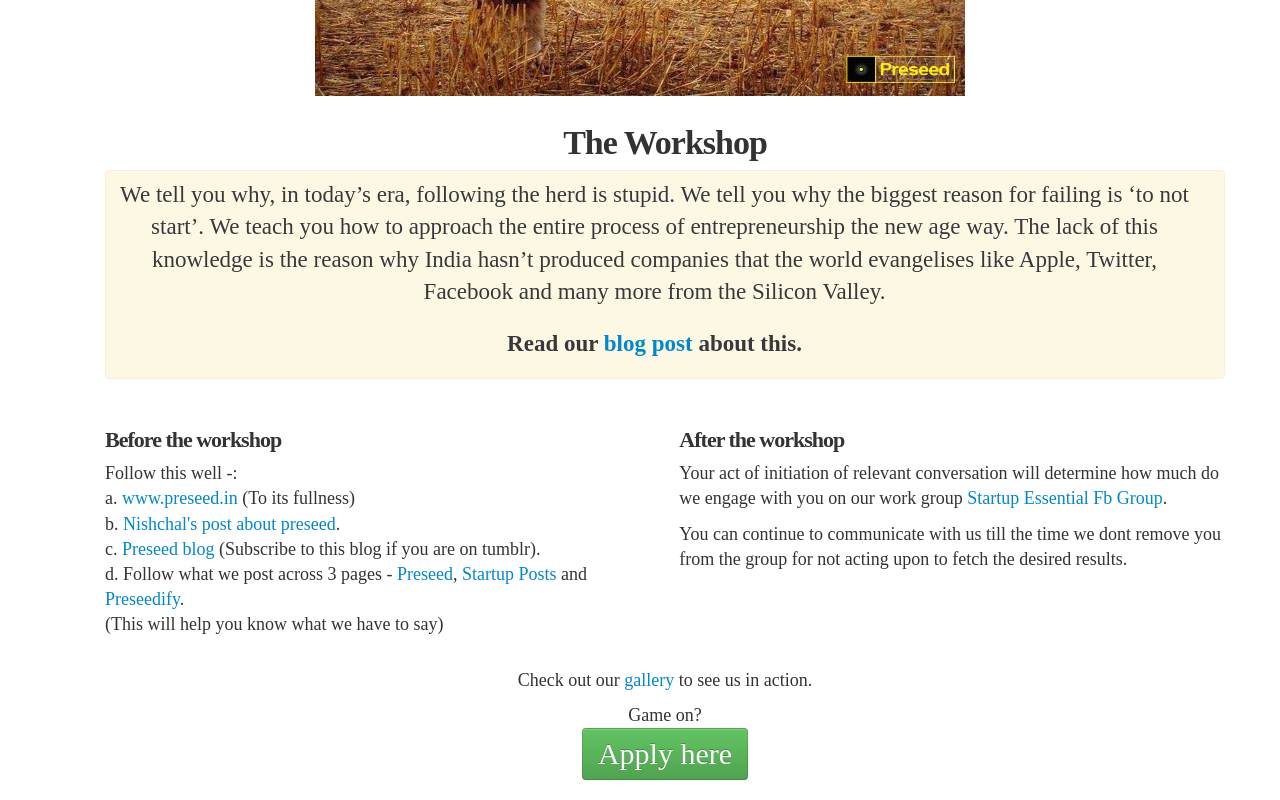
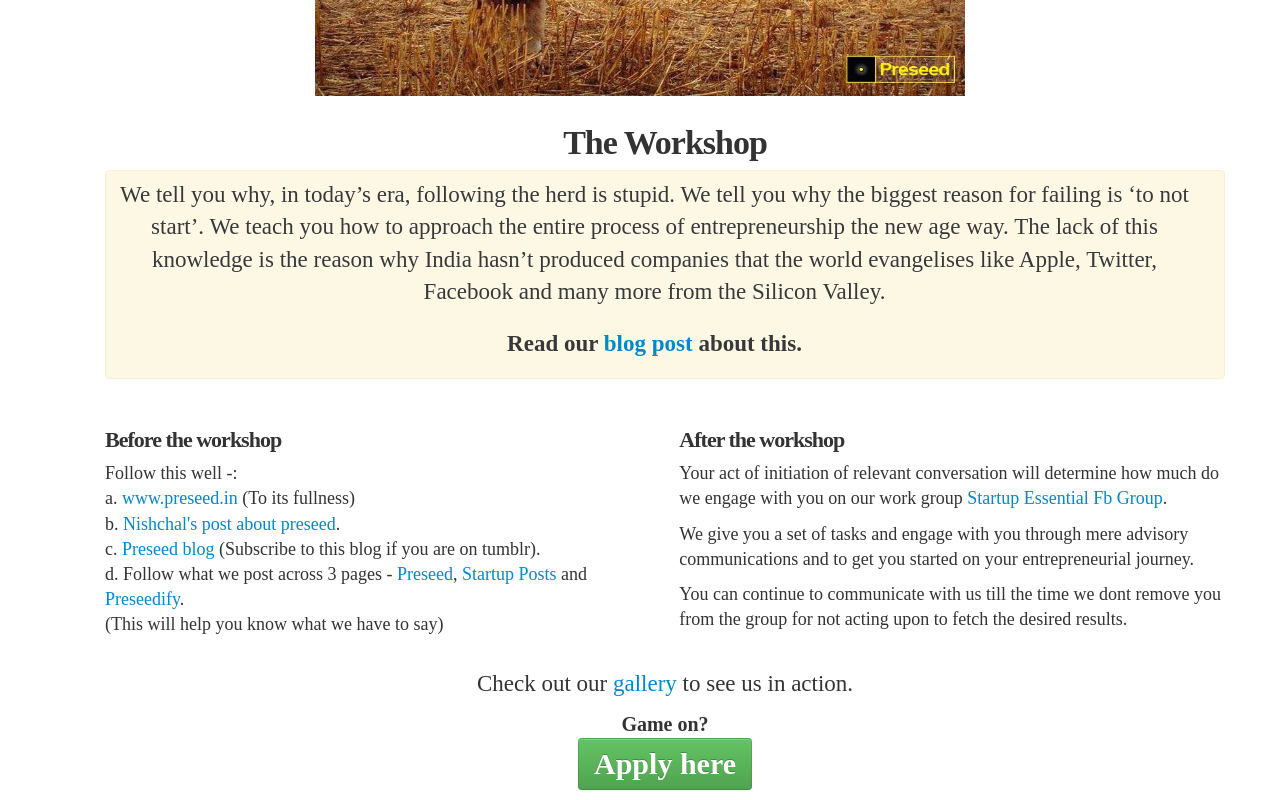
Before and after one commit to thepreseed/ecell, a plain HTML site: page se/index.html in a window 1280 px wide. Shown: the part 643-1443 px from the top of the page. Drawn offline with Linux system fonts and the light colour scheme; a web font is replaced by a local one.

Commit message:
Update index.html

```diff
--- a/se/index.html
+++ b/se/index.html
@@ -102,10 +102,10 @@
 </div>
 <div class="span6">
 <h1 class="headtype"> After the workshop</h1>
-	<p>Your act of initiation of relevant conversation will determine how much do we engage with you on our work group <a href="https://www.facebook.com/groups/197555227034920/" target="_blank">Startup Essential Fb Group</a>.</p>
+	<p>Your act of initiation of relevant conversation will determine how much do we engage with you on our work group <a href="https://www.facebook.com/groups/197555227034920/" target="_blank">Startup Essential Fb Group</a>.</p><p> We give you a set of tasks and engage with you through mere advisory communications and to get you started on your entrepreneurial journey. </p>
 	<p>You can continue to communicate with us till the time we dont remove you from the group for not acting upon to fetch the desired results.</p></div>
-</div><p align="center">Check out our <a href="https://www.facebook.com/media/set/?set=a.439180356121264.94562.175348422504460&type=3" target="_blank">gallery</a> to see us in action.</p>
-<p align="center">Game on? <br/><a href="https://docs.google.com/spreadsheet/viewform?formkey=dDlCaENOeGtJc2Y1WFlHbktMQ0g3b0E6MQ#gid=2" target="_blank"><span class="btn btn-success custombtn">Apply here</span></a></p>
+</div><p align="center" style="font-size:23px;font-weight:500;">Check out our <a href="https://www.facebook.com/media/set/?set=a.439180356121264.94562.175348422504460&type=3" target="_blank">gallery</a> to see us in action.</p>
+<p align="center" style="font-size:20px;font-weight:600;">Game on? <br/><a href="https://docs.google.com/spreadsheet/viewform?formkey=dDlCaENOeGtJc2Y1WFlHbktMQ0g3b0E6MQ#gid=2" target="_blank"><span class="btn btn-success custombtn">Apply here</span></a></p>
 
 	</div></div>
 
```
